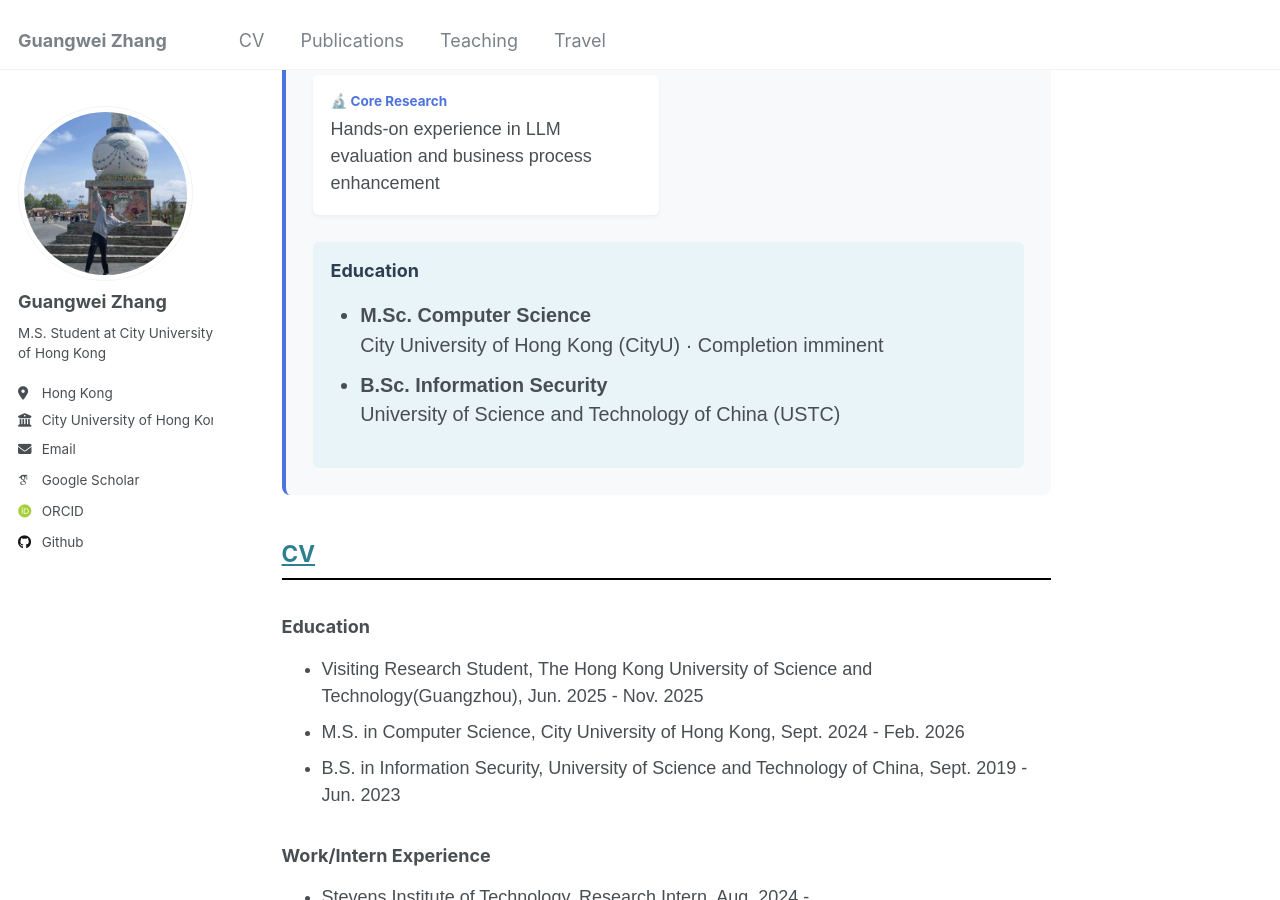
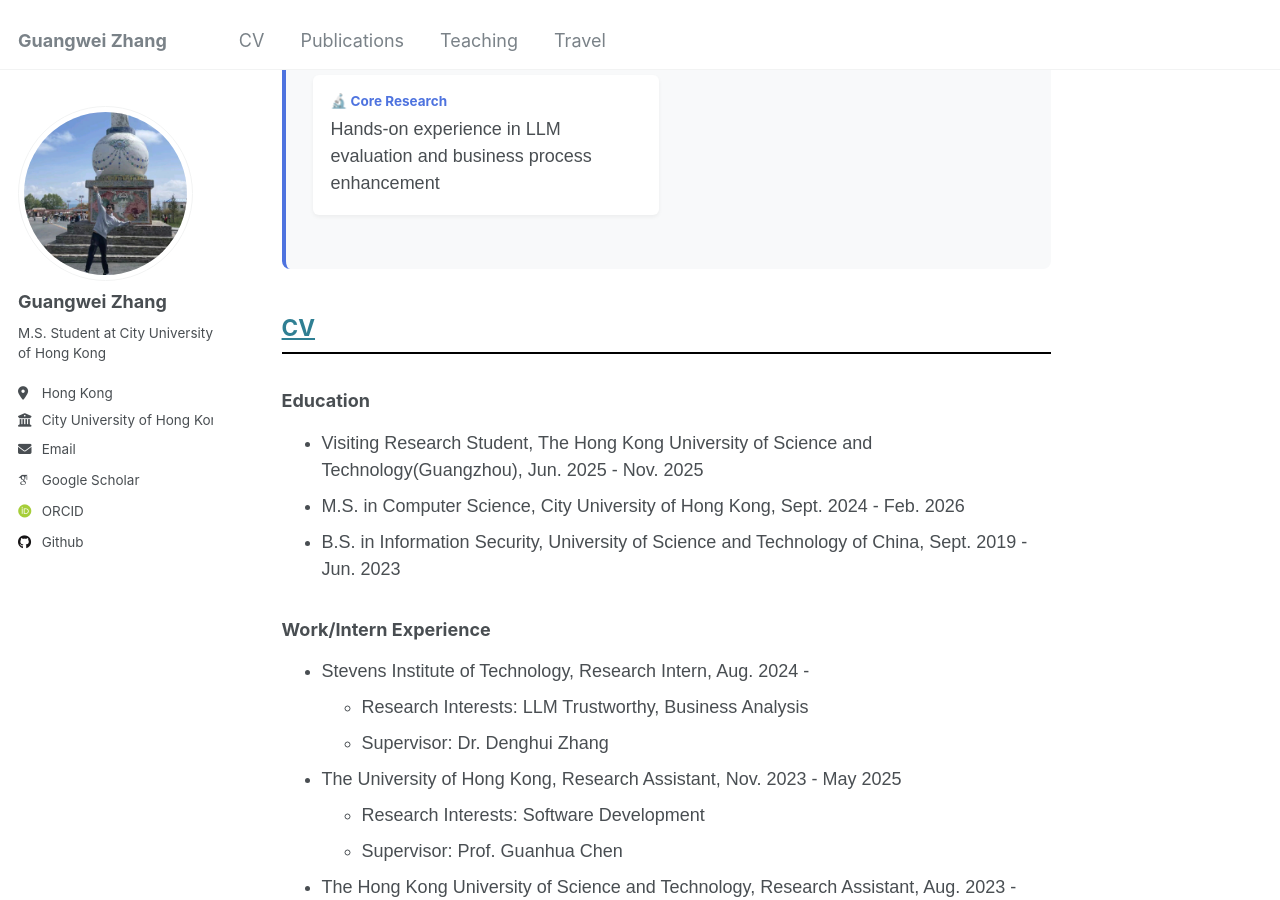
Before and after one commit to changhu73/changhu73.github.io, a Jekyll site: the page built from index.md, in a window 1280 px wide and 900 px high, scrolled down 712 px. Built offline with Jekyll 4.4.1, drawn with Linux system fonts in a browser that asks for light colours; some web fonts are replaced.

Commit message:
Update index.md

```diff
--- a/index.md
+++ b/index.md
@@ -46,19 +46,6 @@ author_profile: true
     </div>
   </div>
 
-  <div style="background: #e8f4f8; padding: 1em; border-radius: 6px;">
-    <h3 style="color: #2c3e50; margin-top: 0;">Education</h3>
-    <ul style="padding-left: 1.5em; font-size: 1.1em;">
-      <li style="margin-bottom: 0.5em;">
-        <strong>M.Sc. Computer Science</strong><br>
-        City University of Hong Kong (CityU) · Completion imminent
-      </li>
-      <li>
-        <strong>B.Sc. Information Security</strong><br>
-        University of Science and Technology of China (USTC)
-      </li>
-    </ul>
-  </div>
 </div>
 
 
```
